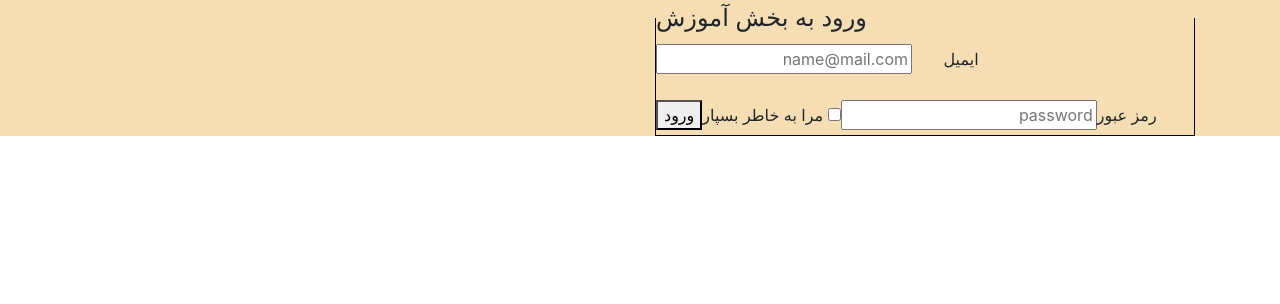
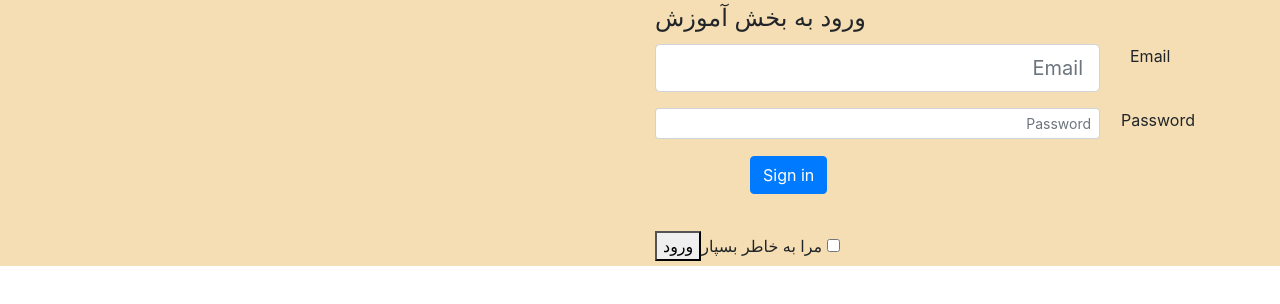
Before and after one commit to hejazimahsa/test, an Angular app: page / in a window 1280 px wide. Shown: the top 304 px of the page. Built offline with nearby package versions, Linux system fonts and the light colour scheme.

Commit message:
add-component register.component. login boot strap

```diff
--- a/src/app/app.component.html
+++ b/src/app/app.component.html
@@ -976,20 +976,26 @@
   <div class="row">
     <div class="example col-md-6">
 
+
+
+
       <form class="part1">
-  <fieldset>
+
           <legend>ورود به بخش آموزش</legend>
-    <label for="email">ایمیل&nbsp;&nbsp;&nbsp;&nbsp;&nbsp;&nbsp;&nbsp;</label>
-    <input id="email" type="email" placeholder="name@mail.com">
 
-    <br>  <label for="password">رمز عبور</label>
-    <input id="password" type="password" placeholder="password">
+
+
+          <form>  <div class="form-group row">    <label for="inputEmail3" class="col-sm-2 form-control-label">Email</label>    <div class="col-sm-10">      <input type="email" class="form-control form-control-lg" id="inputEmail3" placeholder="Email">    </div>  </div>   <div class="form-group row">    <label for="inputPassword3" class="col-sm-2 form-control-label">Password</label>    <div class="col-sm-10">      <input type="password" class="form-control form-control-sm" id="inputPassword3" placeholder="Password">    </div>  </div>   <div class="form-group row">    <div class="col-sm-offset-2 col-sm-10">      <button type="submit" class="btn btn-primary">Sign in</button>    </div>  </div></form>
+
+
+
+
 
           <label for="remember" class="pure-checkbox">
             <br> <input id="remember" type="checkbox"> مرا به خاطر بسپار</label>
 
           <button type="submit" class="part1">ورود</button>
-  </fieldset>
+
       </form>
     </div>
   </div>
--- a/src/app/app.module.ts
+++ b/src/app/app.module.ts
@@ -3,10 +3,12 @@ import { BrowserModule } from '@angular/platform-browser';
 
 import { AppRoutingModule } from './app-routing.module';
 import { AppComponent } from './app.component';
+import { RegisterComponent } from './register/register.component';
 
 @NgModule({
   declarations: [
-    AppComponent
+    AppComponent,
+    RegisterComponent
   ],
   imports: [
     BrowserModule,
--- /dev/null
+++ b/src/app/register/register.component.html
@@ -0,0 +1 @@
+<p>register works!</p>
--- /dev/null
+++ b/src/app/register/register.component.ts
@@ -0,0 +1,15 @@
+import { Component, OnInit } from '@angular/core';
+
+@Component({
+  selector: 'app-register',
+  templateUrl: './register.component.html',
+  styleUrls: ['./register.component.css']
+})
+export class RegisterComponent implements OnInit {
+
+  constructor() { }
+
+  ngOnInit(): void {
+  }
+
+}
```
Also changed, not shown: src/app/register/register.component.css (added), 1 other file (tests, documents, lock files or other folders). Lines whose indentation alone changed are shown as unchanged.
